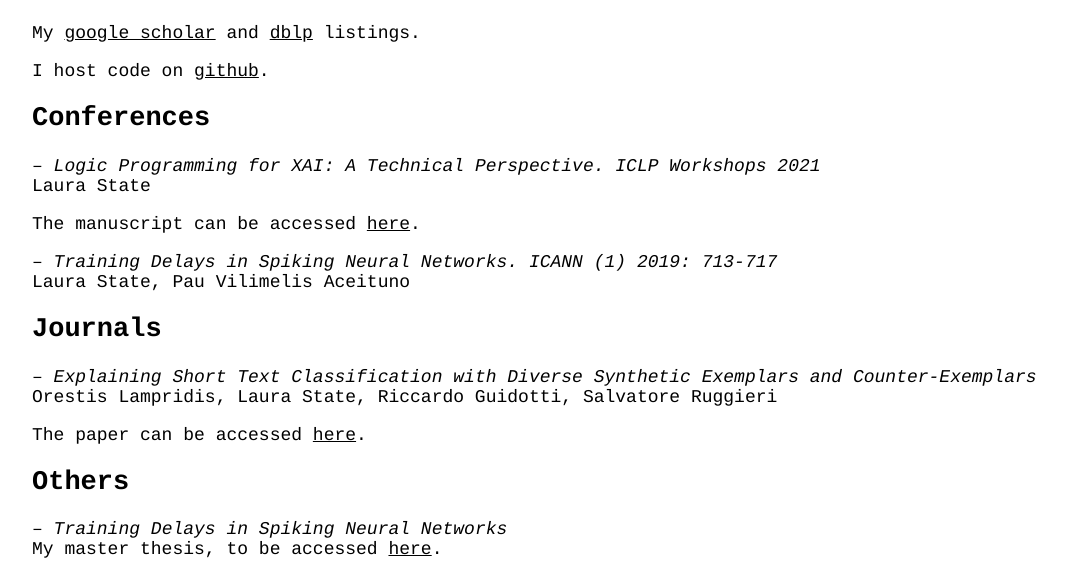
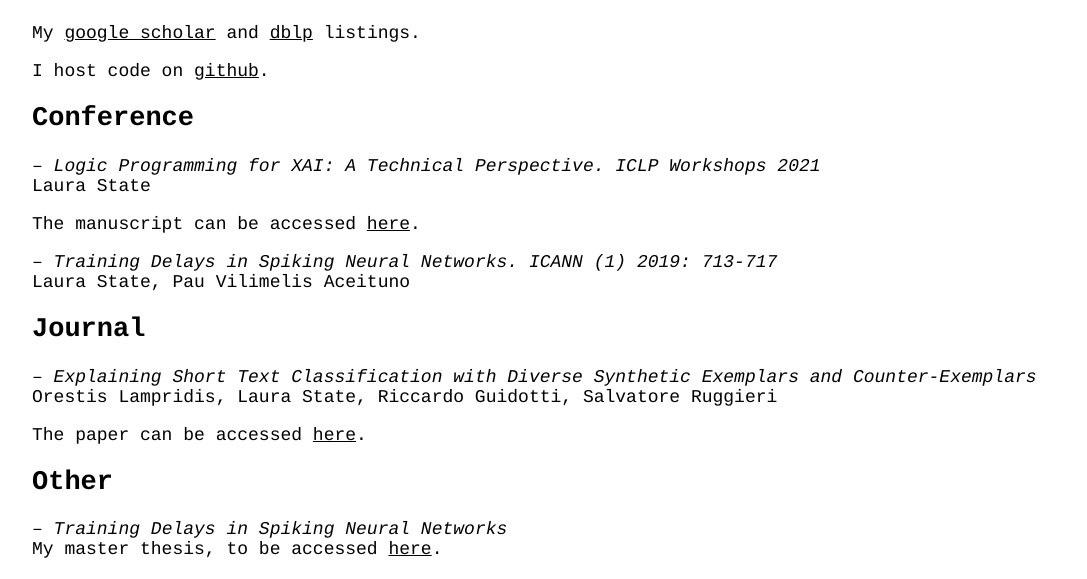
Before and after one commit to lstate/lstate.github.io, a Jekyll site: the page built from _pages/publications.markdown, in a window 1280 px wide. Shown: the part 140-719 px from the top of the page, without its empty margins (96-1183 px from the left). Built offline with Jekyll 4.4.1, drawn with Linux system fonts in a browser that asks for light colours.

Commit message:
update frame

```diff
--- a/_pages/publications.markdown
+++ b/_pages/publications.markdown
@@ -15,7 +15,7 @@ My [google scholar](https://scholar.google.de/citations?user=6h4JHq4AAAAJ&hl=de)
 I host code on [github](https://github.com/lstate).
 
 
-## Conferences
+## Conference
 
 -- *Logic Programming for XAI: A Technical Perspective. ICLP Workshops 2021* \\
 Laura State
@@ -26,7 +26,7 @@ The manuscript can be accessed [here](http://ceur-ws.org/Vol-2970/meepaper1.pdf)
 Laura State, Pau Vilimelis Aceituno
 
 
-## Journals
+## Journal
 
 -- *Explaining Short Text Classification with Diverse Synthetic Exemplars and Counter-Exemplars* \\
 Orestis Lampridis, Laura State, Riccardo Guidotti, Salvatore Ruggieri
@@ -34,7 +34,7 @@ Orestis Lampridis, Laura State, Riccardo Guidotti, Salvatore Ruggieri
 The paper can be accessed [here](https://rdcu.be/cNnnR).
 
 
-## Others
+## Other
 
 -- *Training Delays in Spiking Neural Networks* \\
 My master thesis, to be accessed [here](https://www.mis.mpg.de/publications/preprints/2019/prepr2019-96.html).
```
